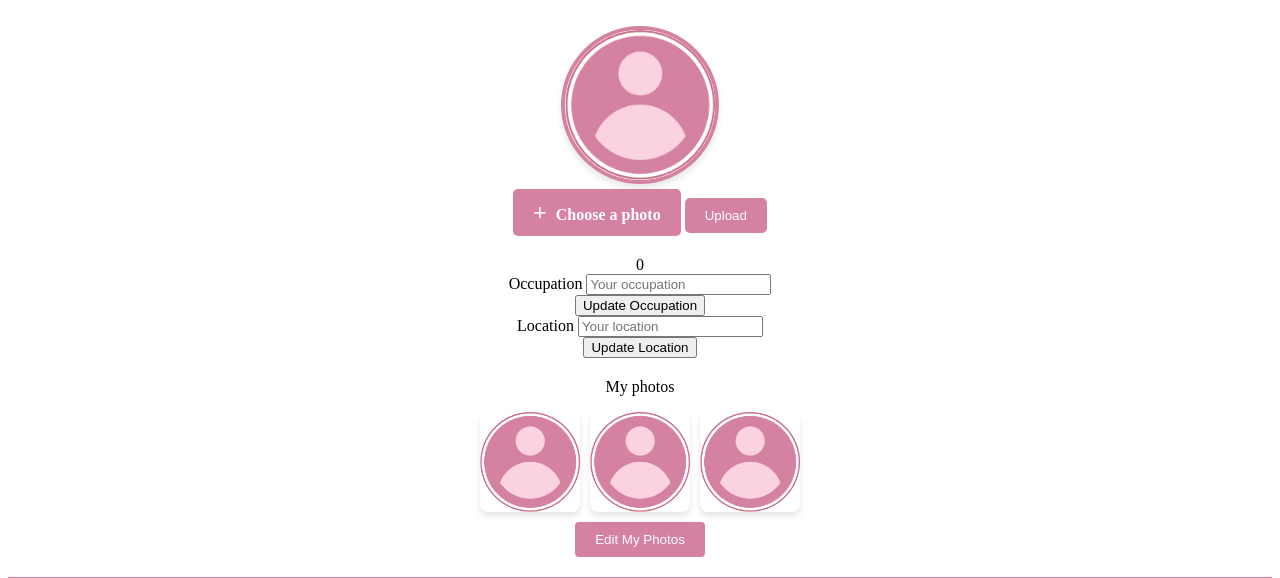
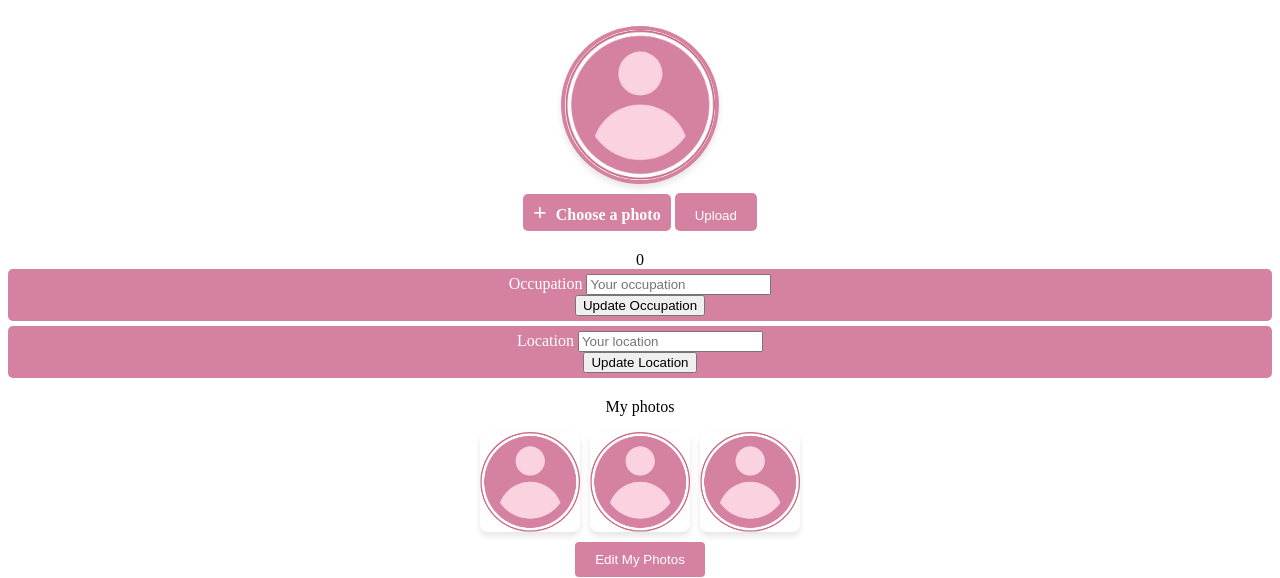
Before and after one commit to evanevan-67/CS4116-project, a PHP site: page /myprofile.php in a window 1280 px wide. Shown: the part 94-672 px from the top of the page. Run offline with PHP 8.4, Linux system fonts and the light colour scheme; the visitor is signed in with stand-in values (Sample User, id 1); data that the repository does not hold is empty.

Commit message:
Modified stylesheet

```diff
--- a/style.css
+++ b/style.css
@@ -466,7 +466,7 @@ text-decoration: underline; /* Underline link on hover */
 .file-label {
 display: inline-block;
 cursor: pointer;
-  padding: 10px 20px;
+padding: 5px 10px;
 background-color: #d581a1;
 color: #fff;
 border-radius: 5px;
@@ -488,8 +488,9 @@ text-decoration: underline; /* Underline link on hover */
 }
 
 .upload-button {
-  margin-top: 10px;
-  padding: 10px 20px;
+  display: inline-block;
+margin-top: 5px;
+padding: 15px 20px 8px 20px;
 background-color: #d581a1;
 color: #fff;
 border: none;
@@ -613,3 +614,47 @@ input[type="range"] {
 height: 0;
 z-index: 1;
 }
+
+#updateForm {
+margin-bottom: 5px;
+padding: 5px 10px;
+background-color: #d581a1;
+color: #fff;
+border: none;
+border-radius: 5px;
+cursor: pointer;
+transition: background-color 0.3s ease;
+}
+
+#updateForm:hover {
+background-color: #d74e83;
+}
+
+
+.matchsuccess {
+      background-color: #00FF00;
+      padding: 10px;
+      border: 1px solid #ccc;
+      border-radius: 5px;
+      display: inline-block;
+  }
+
+  .unknownmatch {
+      background-color: #f0f0f0;
+      padding: 10px;
+      border: 1px solid #ccc;
+      border-radius: 5px;
+      display: inline-block;
+  }
+
+  .matchlink {
+      display: block;
+      margin-top: 10px;
+      text-align: center;
+      text-decoration: none;
+      color: #fff;
+      padding: 5px 10px;
+      background-color: #d581a1;
+      border: 1px solid #ccc;
+      border-radius: 5px;
+  }
```
Lines whose indentation alone changed are shown as unchanged.
